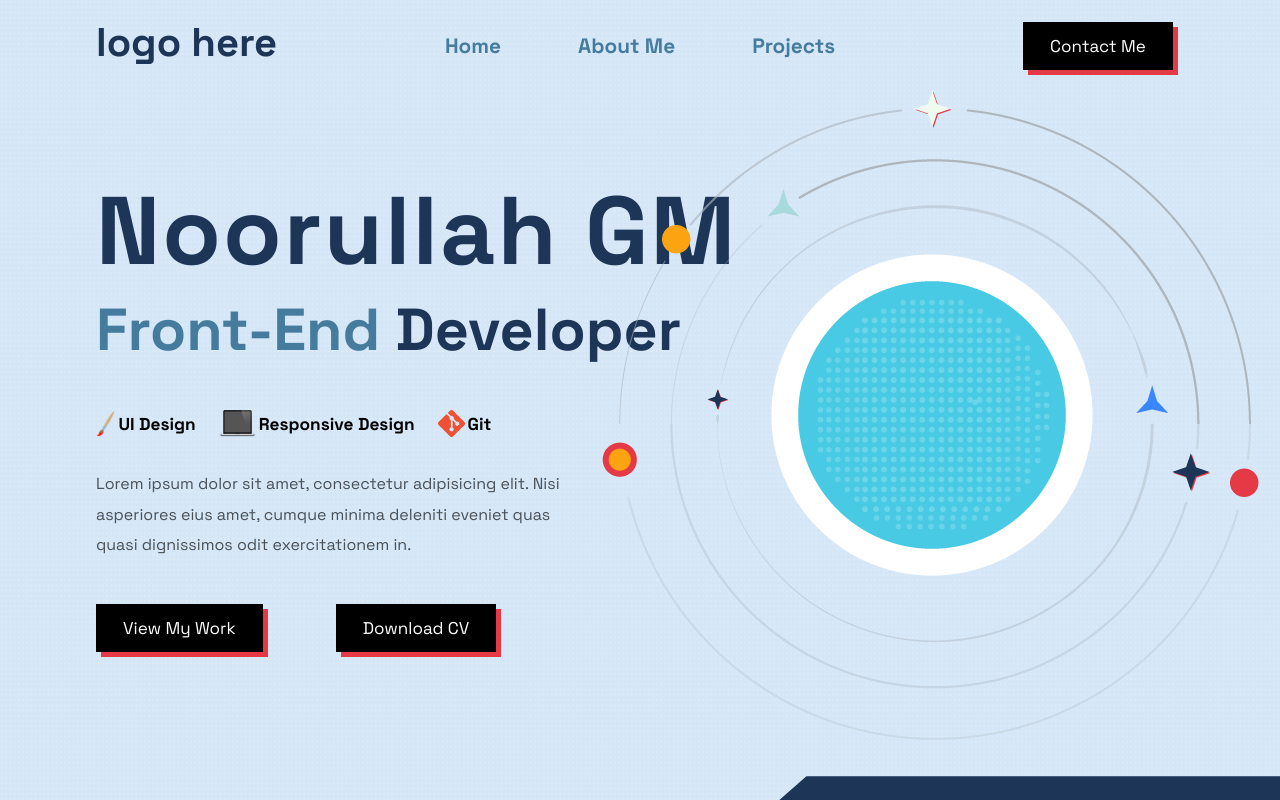
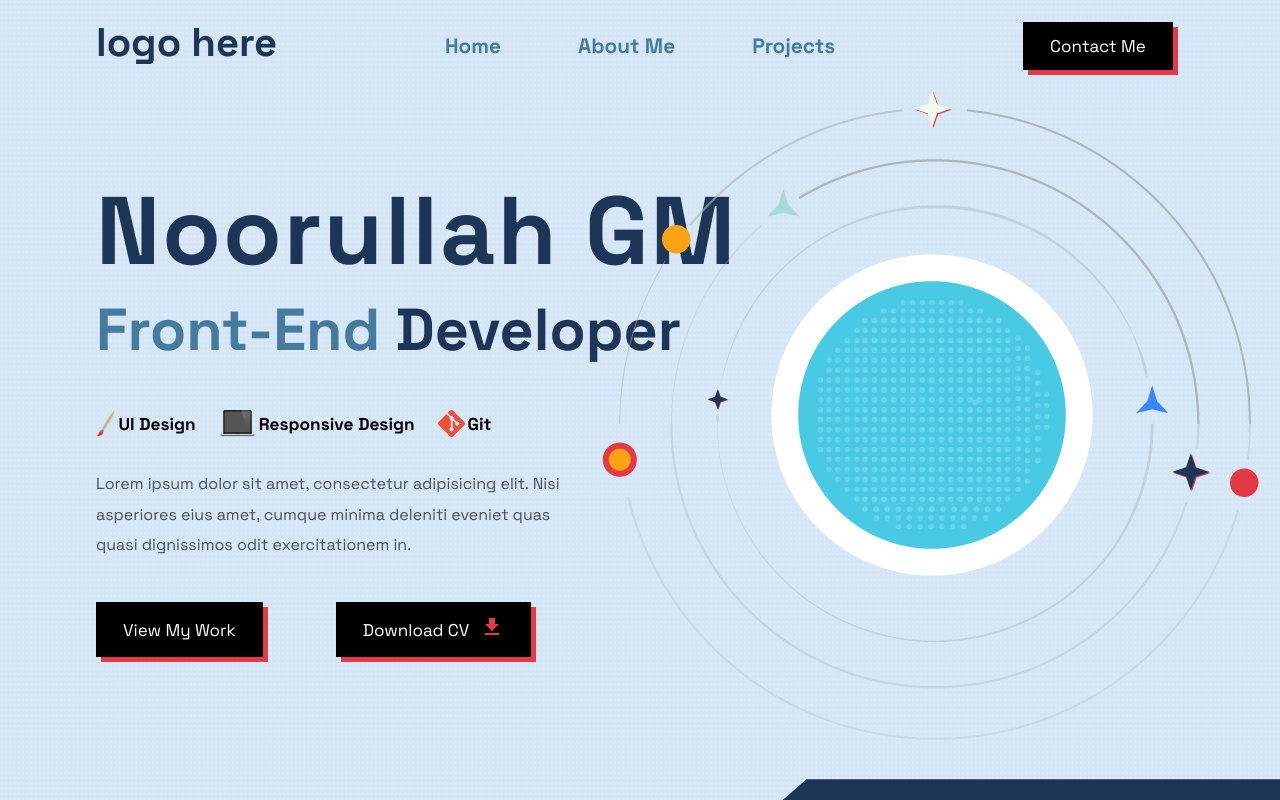
Before and after one commit to noorgm/Portfolio, a React (Create React App) app: page / in a window 1280 px wide. Built offline with nearby package versions, Linux system fonts and the light colour scheme.

Commit message:
few small changes to home page and added box-shadow to tech skills

```diff
--- a/src/pages/Home/Home.js
+++ b/src/pages/Home/Home.js
@@ -14,6 +14,7 @@ import xd from '../../assets/images/techs/xd.png';
 import figma from '../../assets/images/techs/figma.svg';
 import mui from '../../assets/images/techs/mui.png';
 import bootstrap from '../../assets/images/techs/bootstrap.svg';
+import DownloadIcon from '@mui/icons-material/Download';
 import './home.css';
 
 
@@ -47,7 +48,7 @@ const Home = () => {
             </div>
             <div className="home-btns">
               <button>View My Work</button>
-              <button>Download CV</button>
+              <button>Download CV<span className='download-icon'><DownloadIcon /></span></button>
             </div>
           </section>
 
--- a/src/pages/Home/home.css
+++ b/src/pages/Home/home.css
@@ -57,7 +57,15 @@
     display: flex;
     gap: 73px;
     margin-top: 37px;
-    padding: 7px 0px;
+    padding: 5px 0px;
+}
+.home-btns button:last-of-type {
+    display: flex;
+    align-items: center;
+    gap: 11px;
+}
+.download-icon {
+    color: var(--fifth-color);
 }
 .home-description {
     max-width: 71%;
@@ -94,6 +102,7 @@
     display: flex;
     align-items: center;
     gap: 73px;
+    margin-top: 23px;
 }
 .tech-skill {
     display: flex;
@@ -112,3 +121,7 @@
     box-shadow: 5px 5px 0px 0px var(--secondary-color);
     margin: 10px;
 }
+.tech-card:hover {
+    box-shadow: 5px 5px 0px 0px var(--fifth-color);
+    transition: 0.1s ease-in;
+}
```
